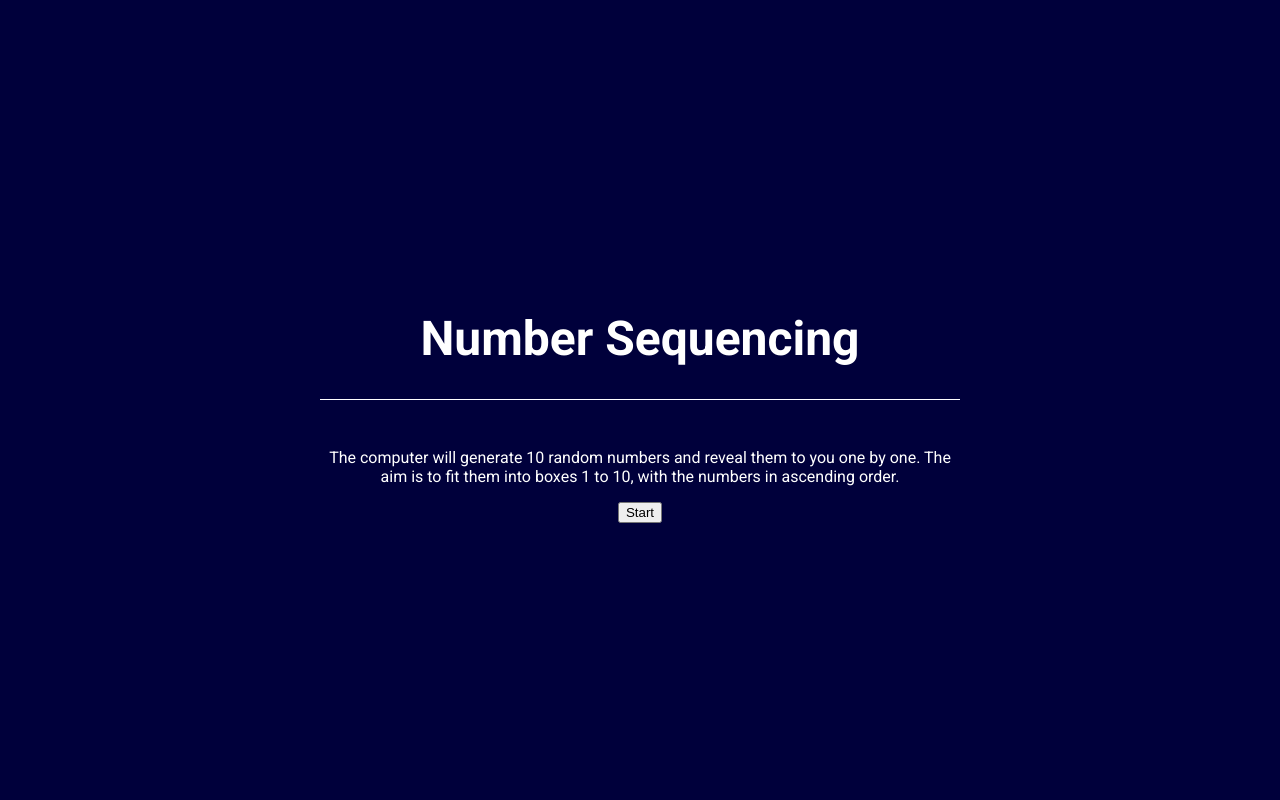
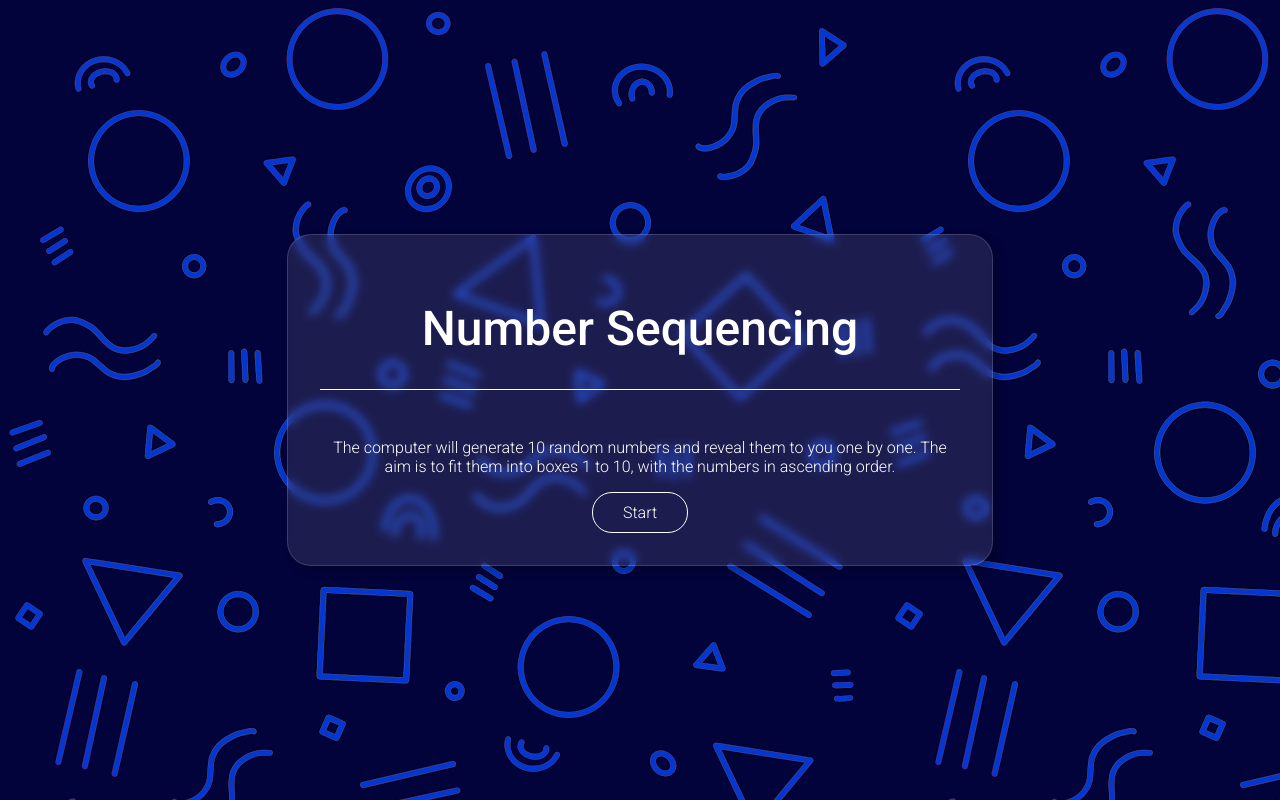
Before and after one commit to tessarobyn/ordering-robins, a plain HTML site: page index.html in a window 1280 px wide. Drawn offline with Linux system fonts and the light colour scheme.

Commit message:
Added style to landing page

```diff
--- a/style.css
+++ b/style.css
@@ -6,6 +6,7 @@ body {
   height: 100%;
   color: #ffffff;
   background-color: #00003b;
+  background-image: url("img/memphisBackground.PNG");
 }
 
 body,
@@ -19,6 +20,12 @@ body,
 .content {
   width: 50%;
   text-align: center;
+  padding: 2rem;
+  background-color: rgba(255, 255, 255, 0.1);
+  border-radius: 1.5rem;
+  border: 1px solid rgba(255, 255, 255, 0.15);
+  box-shadow: 5px 5px 10px rgba(0, 0, 0, 0.25);
+  backdrop-filter: blur(5px);
 }
 
 h1 {
@@ -26,4 +33,26 @@ h1 {
   font-size: 3rem;
   padding-bottom: 2rem;
   border-bottom: 1px solid;
+  font-weight: 500;
 }
+
+p {
+  font-size: 1rem;
+  font-weight: 300;
+}
+
+button {
+  background-color: rgba(0, 0, 0, 0);
+  padding: 10px 30px 10px 30px;
+  border-radius: 20px;
+  color: #ffffff;
+  border: 1px solid #ffffff;
+  transition: background-color 0.5s ease-in-out;
+  font-size: 1rem;
+  font-weight: 300;
+  font-family: "roboto", sans-serif;
+}
+
+button:hover {
+  background-color: rgba(255, 255, 255, 0.2);
+}
```
Also changed, not shown: img/memphisBackground.PNG (added).
